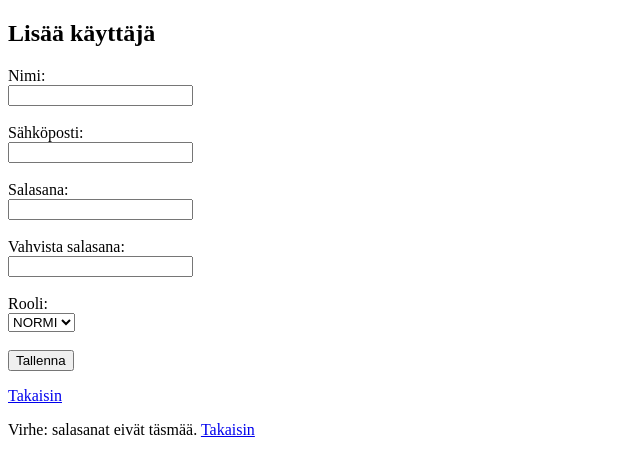
After one commit to kaskeri/nayttotyo_kasper, a PHP site: page /kayttajat.php in a window 1280 px wide. The commit adds this page. Shown: the top 476 px of the page, without its empty margins (0-640 px from the left). Run offline with PHP 8.4, Linux system fonts and the light colour scheme.

Commit message:
käyttäjä toiminnot valmis

```diff
--- /dev/null
+++ b/kayttajat.php
@@ -0,0 +1,58 @@
+<?php
+include 'yhteys.php';
+?>
+
+    <!doctype html>
+    <html lang="fi">
+    <head><meta charset="utf-8"><title>Lisää käyttäjä</title></head>
+    <body>
+        <h2>Lisää käyttäjä</h2>
+        <form method="POST" action="kayttajat.php">
+        <input type="hidden" name="action" value="create">
+
+        Nimi:<br>
+        <input type="text" name="nimi" required><br><br>
+
+        Sähköposti:<br>
+        <input type="email" name="sahkoposti" required><br><br>
+
+        Salasana:<br>
+        <input type="password" name="salasana" required><br><br>
+
+        Vahvista salasana:<br>
+        <input type="password" name="salasana2" required><br><br>
+
+        Rooli:<br>
+        <select name="rooli" required>
+            <option value="NORMI">NORMI</option>
+            <option value="ADMIN">ADMIN</option>
+        </select><br><br>
+
+        <button type="submit">Tallenna</button>
+        </form>
+
+        <p><a href="home.php">Takaisin</a></p>
+    </body>
+    </html>
+<?php
+
+    $pw  = trim($_POST['salasana'] ?? '');
+    $pw2 = trim($_POST['salasana2'] ?? '');
+    if ($pw === '' || $pw2 === '' || $pw !== $pw2) {
+      echo "Virhe: salasanat eivät täsmää. <a href='kayttajat.php?action=add'>Takaisin</a>";
+      exit;
+    }
+
+    $st = $conn->prepare("INSERT INTO kirjautuminen
+      (sahkoposti, salasana, nimi, rooli)
+      VALUES (:sp, :ss, :n, :r)");
+    $st->execute([
+      ':sp'  => $_POST['sahkoposti'],
+      ':ss'  => $pw,              // huom: selkokielinen kuten muualla tässä harjoituksessa
+      ':n'   => $_POST['nimi'],
+      ':r'   => $_POST['rooli']
+    ]);
+    echo "Käyttäjä lisätty. <a href='home.php'>Palaa listaan</a>";
+    exit;
+
+?>
--- a/kirjautuminen.php
+++ b/kirjautuminen.php
@@ -26,9 +26,9 @@ if ($_SERVER['REQUEST_METHOD'] === 'POST') {
         session_regenerate_id(true);
 
         if ($user['rooli'] === 'ADMIN') {
-            header('Location: admin/home.php');
+            header('Location: home.php');
         } else {
-            header('Location: home.php');
+            header('Location: kirjautuminen.php');
         }
         exit;
     } else {
```
Also changed, not shown: home.php (+6 -10 lines).
